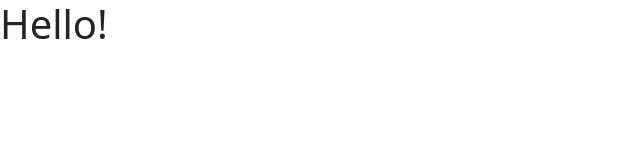
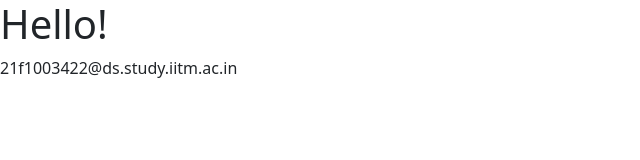
Before and after one commit to abhigyandsa/abhigyandsa.github.io, a plain HTML site: page index.html in a window 1280 px wide. Shown: the whole page, without its empty margins (0-640 px from the left). Drawn offline with nearby package versions, Linux system fonts and the light colour scheme.

Commit message:
doxx myself

```diff
--- a/index.html
+++ b/index.html
@@ -11,6 +11,7 @@
   </head>
   <body>
     <h1>Hello!</h1>
+    <p><!--email_off-->21f1003422@ds.study.iitm.ac.in<!--/email_off--></p>
 
     <script src="https://cdn.jsdelivr.net/npm/bootstrap@5.0.2/dist/js/bootstrap.bundle.min.js" integrity="sha384-MrcW6ZMFYlzcLA8Nl+NtUVF0sA7MsXsP1UyJoMp4YLEuNSfAP+JcXn/tWtIaxVXM" crossorigin="anonymous"></script>
   </body>
```
